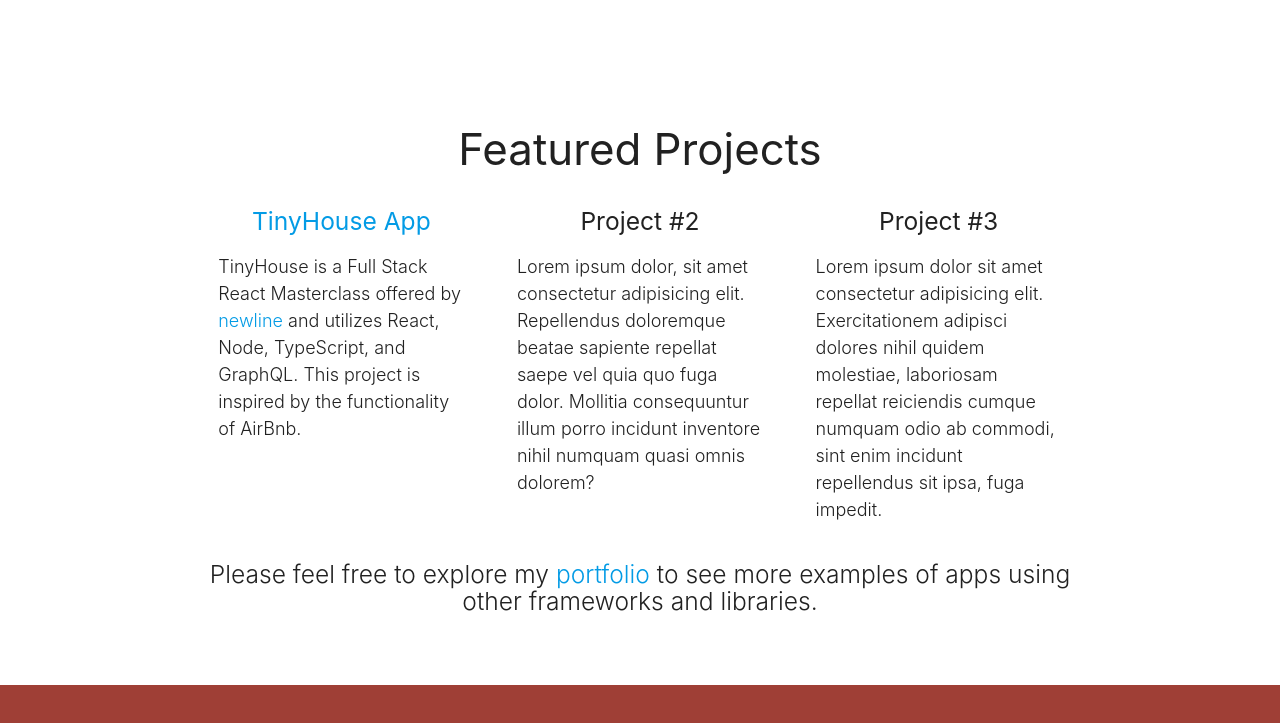
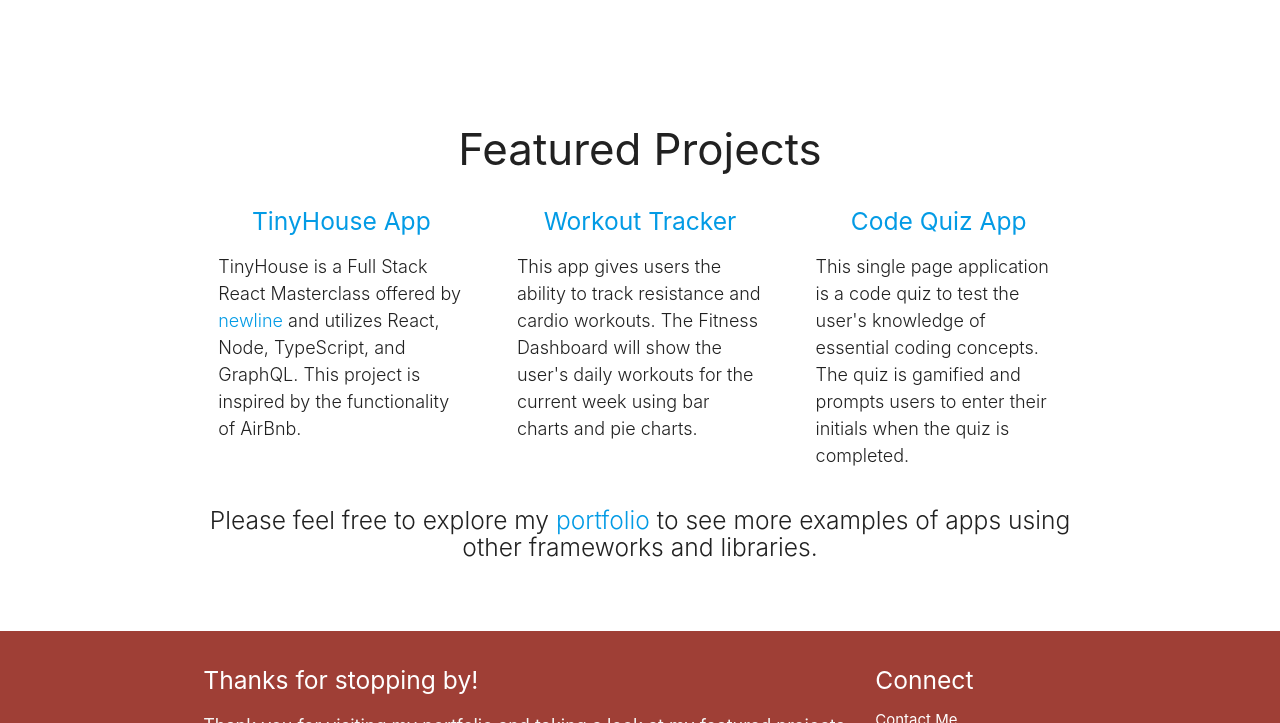
Before and after one commit to wilbur125/portfolio, a plain HTML site: page index.html in a window 1280 px wide. Shown: the part 614-1337 px from the top of the page. Drawn offline with nearby package versions, Linux system fonts and the light colour scheme.

Commit message:
Added content to featured projects and updated headings to link individual project pages

```diff
--- a/index.html
+++ b/index.html
@@ -65,17 +65,17 @@
 
         <div class="col s12 m4">
           <div class="icon-block">
-            <h5 class="center">Project #2</h5>
+            <a href="workout-tracker.html"><h5 class="center">Workout Tracker</h5></a>
 
-            <p class="light">Lorem ipsum dolor, sit amet consectetur adipisicing elit. Repellendus doloremque beatae sapiente repellat saepe vel quia quo fuga dolor. Mollitia consequuntur illum porro incidunt inventore nihil numquam quasi omnis dolorem?</p>
+            <p class="light">This app gives users the ability to track resistance and cardio workouts. The Fitness Dashboard will show the user's daily workouts for the current week using bar charts and pie charts.</p>
           </div>
         </div>
 
         <div class="col s12 m4">
           <div class="icon-block">
-            <h5 class="center">Project #3</h5>
+            <a href="code-quiz.html"><h5 class="center">Code Quiz App</h5></a>
 
-            <p class="light">Lorem ipsum dolor sit amet consectetur adipisicing elit. Exercitationem adipisci dolores nihil quidem molestiae, laboriosam repellat reiciendis cumque numquam odio ab commodi, sint enim incidunt repellendus sit ipsa, fuga impedit.</p>
+            <p class="light">This single page application is a code quiz to test the user's knowledge of essential coding concepts. The quiz is gamified and prompts users to enter their initials when the quiz is completed.</p>
           </div>
         </div>
       </div>
```
